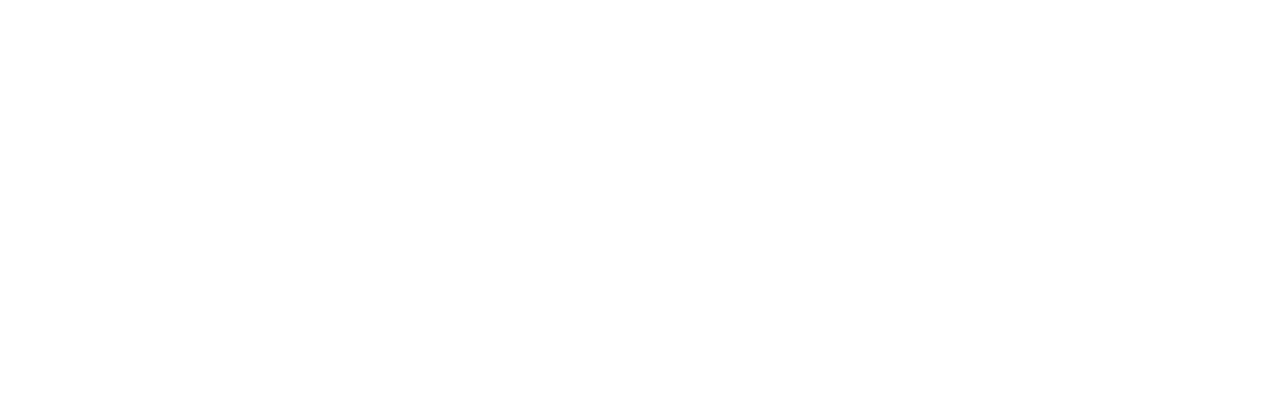
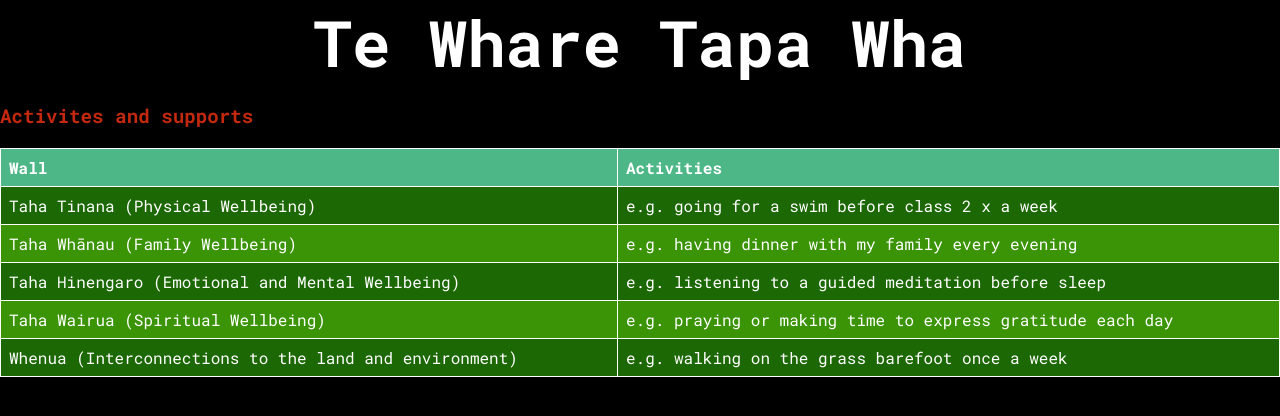
Before and after one commit to courtzd/courtzd.github.io, a plain HTML site: page blog/te-whare-tapa-wha.html in a window 1280 px wide. Drawn offline with Linux system fonts and the light colour scheme.

Commit message:
Whare Tapa wha + CSS update

```diff
--- a/blog/te-whare-tapa-wha.html
+++ b/blog/te-whare-tapa-wha.html
@@ -0,0 +1,58 @@
+<!DOCTYPE html>
+<html lang="en">
+  <head>
+    <meta charset="UTF-8" />
+    <meta name="viewport" content="width=device-width, initial-scale=1.0" />
+    <title>Whare Tapa Wha</title>
+    <link rel="preconnect" href="https://fonts.googleapis.com" />
+    <link rel="preconnect" href="https://fonts.gstatic.com" crossorigin />
+    <link
+      href="https://fonts.googleapis.com/css2?family=Roboto+Mono:ital,wght@0,100..700;1,100..700&display=swap"
+      rel="stylesheet"
+    />
+    <link
+      rel="stylesheet"
+      type="text/css"
+      href="https://courtzd.github.io/styles/main.css"
+    />
+  </head>
+  <style></style>
+  <body>
+    <header>
+      <h1>Te Whare Tapa Wha</h1>
+    </header>
+
+    <h3>Activites and supports</h3>
+
+    <table border="1">
+      <tr>
+        <th>Wall</th>
+        <th>Activities</th>
+      </tr>
+      <tr>
+        <td>Taha Tinana (Physical Wellbeing)</td>
+        <td>e.g. going for a swim before class 2 x a week</td>
+      </tr>
+      <tr>
+        <td>Taha Whānau (Family Wellbeing)</td>
+        <td>e.g. having dinner with my family every evening</td>
+      </tr>
+      <tr>
+        <td>Taha Hinengaro (Emotional and Mental Wellbeing)</td>
+        <td>e.g. listening to a guided meditation before sleep</td>
+      </tr>
+      <tr>
+        <td>Taha Wairua (Spiritual Wellbeing)</td>
+        <td>e.g. praying or making time to express gratitude each day</td>
+      </tr>
+      <tr>
+        <td>Whenua (Interconnections to the land and environment)</td>
+        <td>e.g. walking on the grass barefoot once a week</td>
+      </tr>
+    </table>
+
+    <!---links for resources here-->
+
+    <!-- this is a comment. -->
+  </body>
+</html>
--- a/styles/main.css
+++ b/styles/main.css
@@ -148,3 +148,29 @@ li {
   color: #ffffff;
   font-size: 2vw;
 }
+
+table {
+  width: 100%;
+  border-collapse: collapse;
+  margin-top: 20px;
+}
+
+th,
+td {
+  border: 1px solid #ffffff;
+  padding: 8px;
+  text-align: left;
+  color: #ffffff;
+}
+
+th {
+  background-color: #4db788;
+}
+
+tr:nth-child(even) {
+  background-color: #1c6804;
+}
+
+tr:nth-child(odd) {
+  background-color: #3a9406;
+}
```
Also changed, not shown: blog/neuroplasticity.html (+2 -2 lines).
